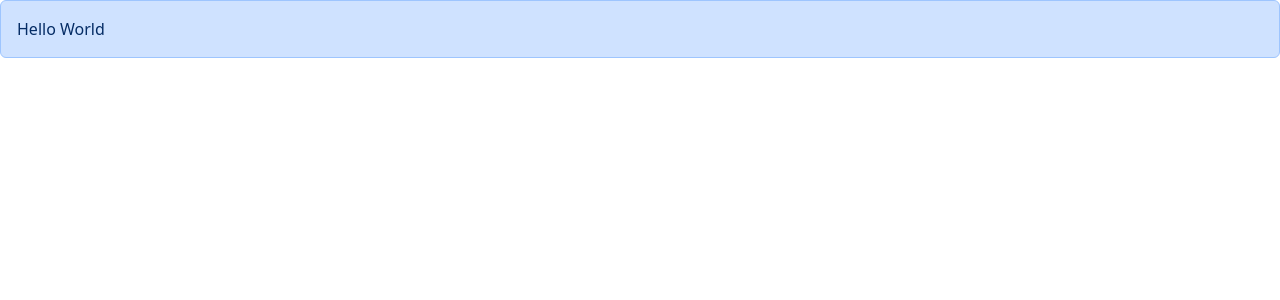
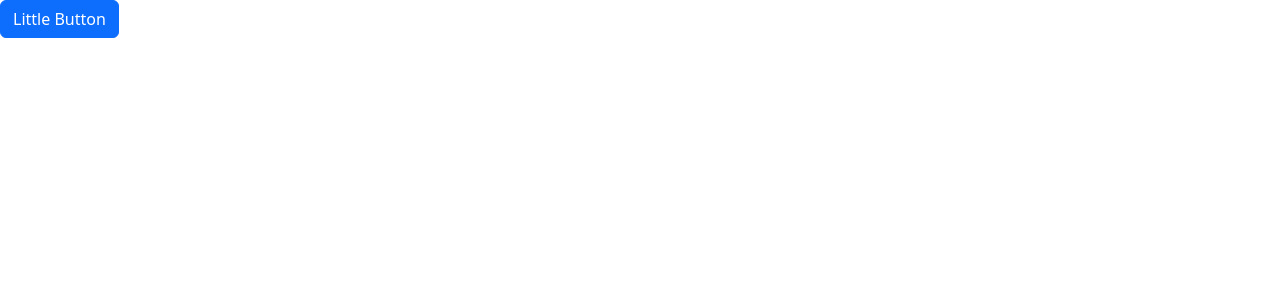
Before and after one commit to e-choness/game-ranking-app, a React (Vite) app: page / in a window 1280 px wide. Shown: the top 300 px of the page. Built offline with nearby package versions, Linux system fonts and the light colour scheme.

Commit message:
A button predefines its background color

```diff
--- a/src/App.tsx
+++ b/src/App.tsx
@@ -1,11 +1,10 @@
-import Alert from "./components/Alert";
+import Button from "./components/Button";
 
 function App() {
+  let color = "primary";
   return (
     <div>
-      <Alert>
-        Hello <span>World</span>
-      </Alert>
+      <Button onClick={() => console.log("Clicked.")}>Little Button</Button>
     </div>
   );
 }
--- /dev/null
+++ b/src/components/Button.tsx
@@ -0,0 +1,15 @@
+interface Props {
+  children: string;
+  color?: "primary" | "secondary" | "danger";
+  onClick: () => void;
+}
+
+const Button = ({ children, color = "primary", onClick }: Props) => {
+  return (
+    <button className={"btn btn-" + color} onClick={onClick}>
+      {children}
+    </button>
+  );
+};
+
+export default Button;
```
